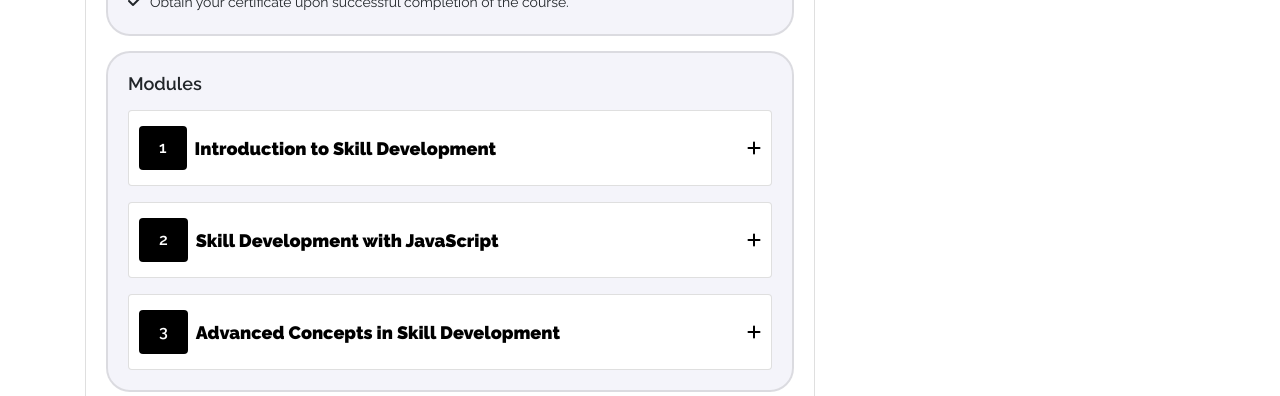
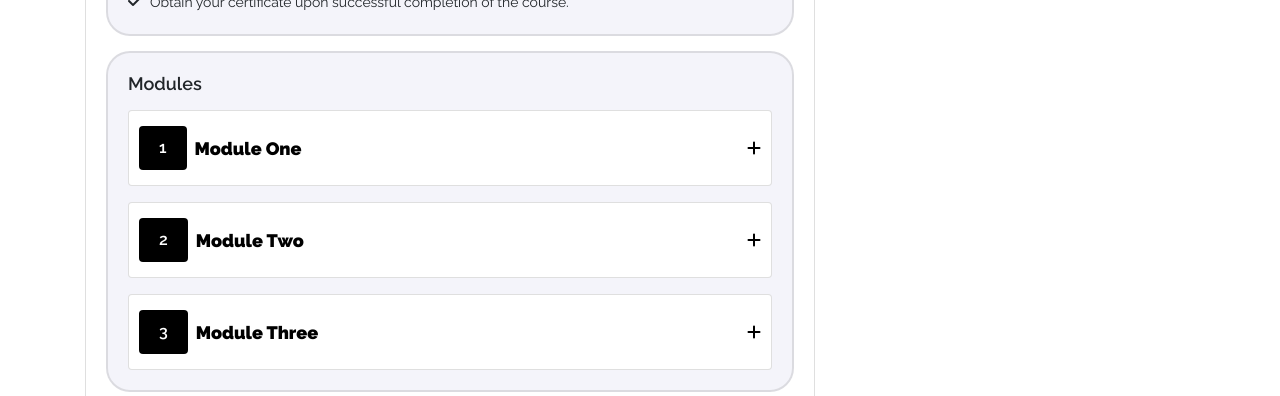
Before and after one commit to antorntech/intelligentsystem-v2, a React (Vite) app: page /training/1 in a window 1280 px wide. Shown: the part 1720-2116 px from the top of the page. Built offline with nearby package versions, Linux system fonts and the light colour scheme; some icons are missing.

Commit message:
add some change on accordion

```diff
--- a/src/pages/TrainingDetails.jsx
+++ b/src/pages/TrainingDetails.jsx
@@ -6,7 +6,7 @@ const TrainingDetails = () => {
   const [activeIndex, setActiveIndex] = useState(null);
 
   const toggleCollapse = (index) => {
-    setActiveIndex(activeIndex === index ? null : index);
+    setActiveIndex((prevIndex) => (prevIndex === index ? null : index));
   };
 
   const service = {
@@ -36,7 +36,7 @@ const TrainingDetails = () => {
       {
         id: 1,
         heading: "headingOne",
-        title: "Introduction to Skill Development",
+        title: "Module One",
         description:
           "Learn the basics of React and start building modern web applications.",
         list: [
@@ -48,7 +48,7 @@ const TrainingDetails = () => {
       {
         id: 2,
         heading: "headingTwo",
-        title: "Skill Development with JavaScript",
+        title: "Module Two",
         description:
           "Dive deep into advanced JavaScript concepts and improve your coding skills.",
         list: [
@@ -61,7 +61,7 @@ const TrainingDetails = () => {
       {
         id: 3,
         heading: "headingThree",
-        title: "Advanced Concepts in Skill Development",
+        title: "Module Three",
         description:
           "Understand the fundamentals of CSS and how to style web pages effectively.",
         list: ["Introduction to CSS", "CSS Selectors", "CSS Properties"],
@@ -221,8 +221,7 @@ const TrainingDetails = () => {
                                   padding: "15px 10px",
                                   justifyContent: "space-between",
                                 }}
-                                data-toggle="collapse"
-                                data-target={"#" + module.id}
+                                onClick={() => toggleCollapse(index)} // Attach the toggle function here
                                 aria-expanded={activeIndex === index}
                                 aria-controls={module.id}
                               >
@@ -267,8 +266,8 @@ const TrainingDetails = () => {
                                   <p>{module.description}</p>
                                   <ul className="mt-1">
                                     {module?.list?.map((subModule) => (
-                                      <li>
-                                        <i class="fa-solid fa-check mr-2"></i>
+                                      <li key={subModule}>
+                                        <i className="fa-solid fa-check mr-2"></i>
                                         {subModule}
                                       </li>
                                     ))}
```
